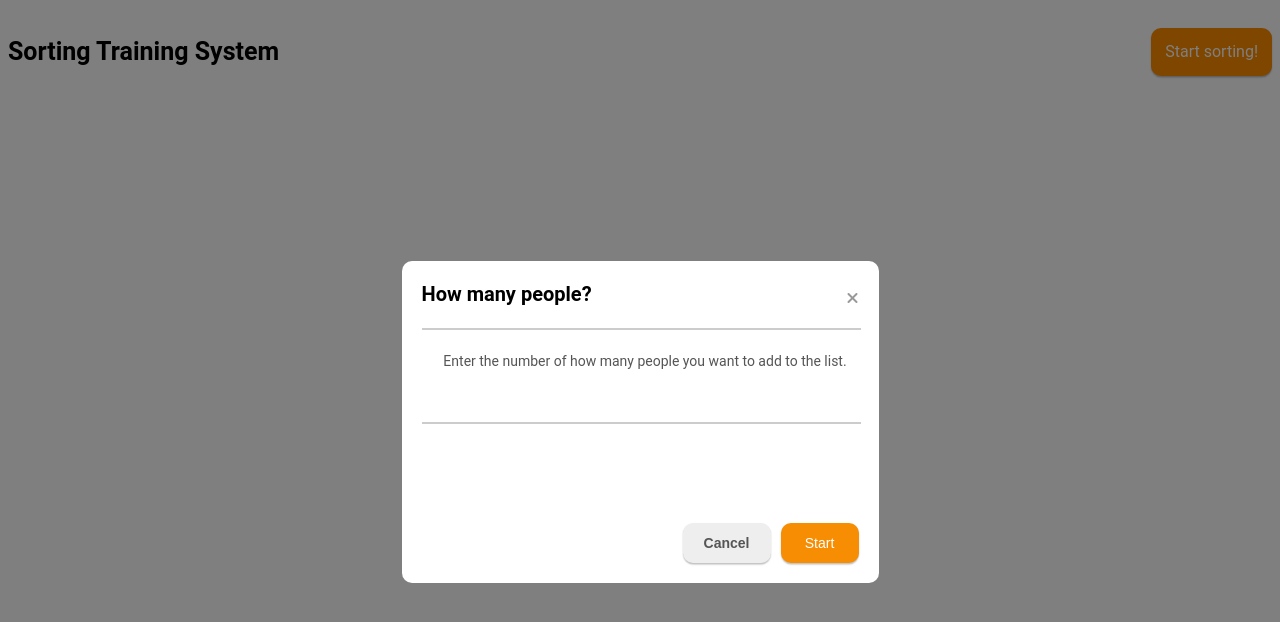
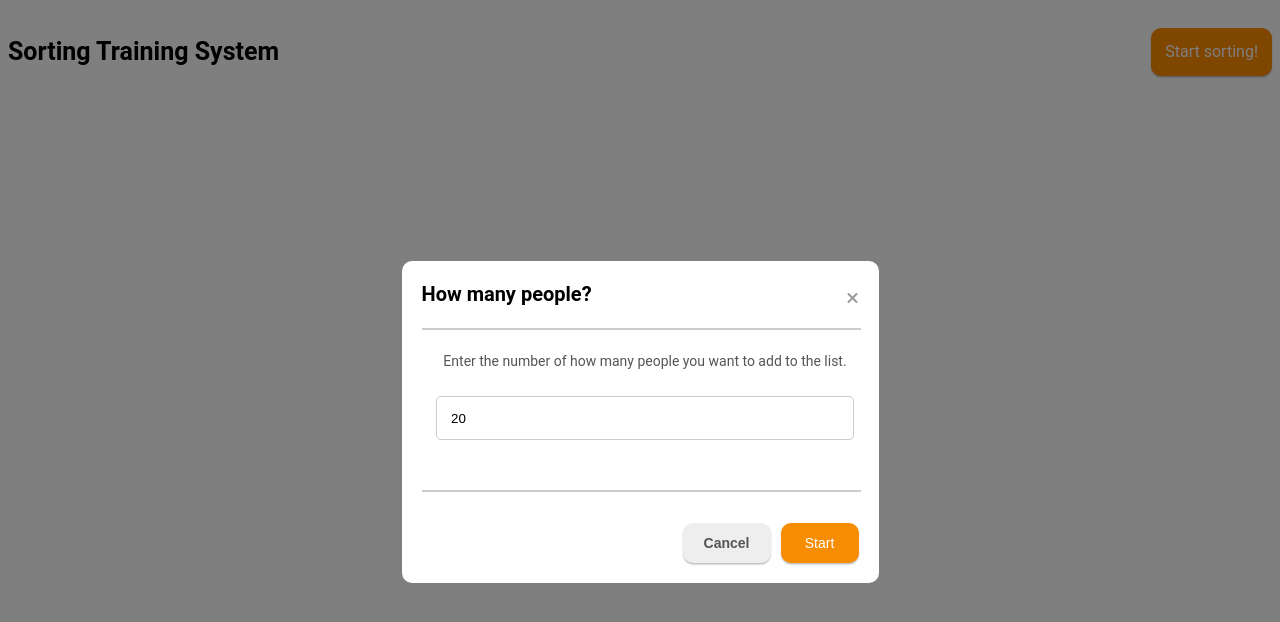
Before and after one commit to ShahriarSaleque/vue-project, a Vue app: page / in a window 1280 px wide. Both pictures are taken after a click on the button "Start sorting!". Shown: the top 622 px of the page. Built offline with nearby package versions, Linux system fonts and the light colour scheme.

Commit message:
complete modal component refactor

```diff
--- a/src/components/ModalComponent.vue
+++ b/src/components/ModalComponent.vue
@@ -13,6 +13,12 @@ export default {
   methods: {
     closeModal() {
       this.$emit('update:showModal', false)
+    },
+    updatePeopleCount(event) {
+      this.$emit('update:peopleCount', Number(event.target.value))
+    },
+    startGame() {
+      this.$emit('update:startGame')
     },
   },
 }
@@ -37,9 +43,9 @@ export default {
           <p>Enter the number of how many people you want to add to the list.</p>
         </div>
 
-        <!-- <div class="modal-input-field">
-            <input type="number" v-model="peopleCount" />
-          </div> -->
+        <div class="modal-input-field">
+          <input type="number" :value="peopleCount" @input="updatePeopleCount" />
+        </div>
       </div>
 
       <div class="horizontal-rule">
--- a/src/views/HomeView.vue
+++ b/src/views/HomeView.vue
@@ -6,6 +6,10 @@ const state = reactive({
   showModal: false,
   peopleCount: 20,
 })
+
+const startGame = () => {
+  console.log('Game started!', state.peopleCount)
+}
 </script>
 
 <template>
@@ -27,6 +31,8 @@ const state = reactive({
         :showModal="state.showModal"
         :peopleCount="state.peopleCount"
         @update:showModal="state.showModal = $event"
+        @update:peopleCount="state.peopleCount = $event"
+        @update:startGame="startGame"
       />
     </div>
   </div>
```
